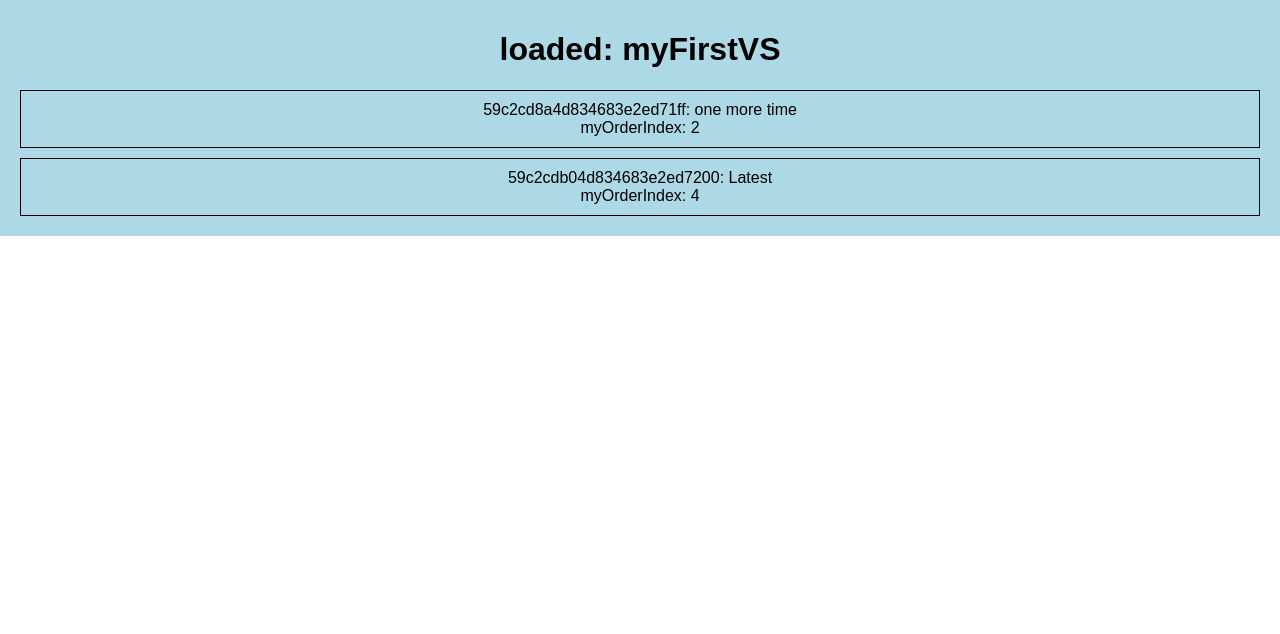
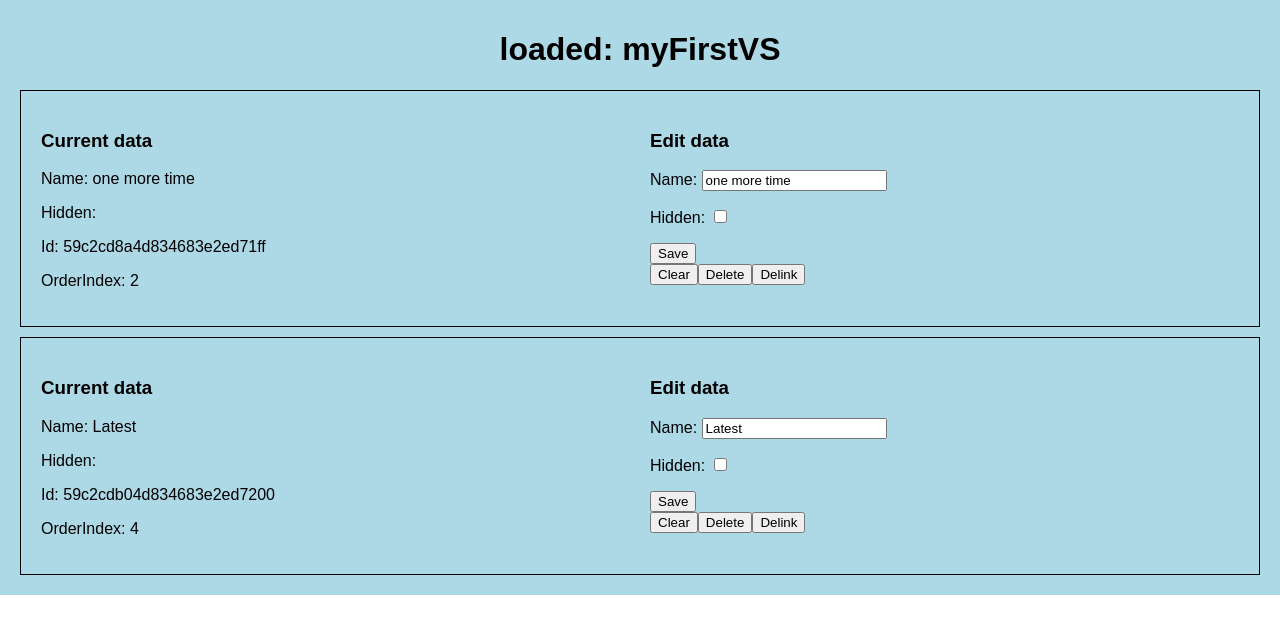
Before and after one commit to SnapsApp/graphie, a React (Create React App) app: page / in a window 1280 px wide. Shown: the top 634 px of the page. Built offline with nearby package versions, Linux system fonts and the light colour scheme.

Commit message:
add a bit of styling to basic vs entity

```diff
--- a/src/components/BasicVSEntity.jsx
+++ b/src/components/BasicVSEntity.jsx
@@ -4,18 +4,50 @@ import vsEntity, { VS_ENTITY_PROPS } from './vs/vsEntity';
 const style = {
   margin: '10px',
   border: '1px solid black',
-  padding: '10px'
+  padding: '10px',
+  display: 'flex',
+}
+const dataBlock = {
+  textAlign: 'left',
+  padding: '10px',
+  width: '50%'
 }
 
 class BasicVSEntity extends Component {
   static propTypes = {
     ...VS_ENTITY_PROPS
   }
+
+  update = e => {
+    e.preventDefault();
+  }
+  clear = () => {}
+  delete = () => {}
+  delink = () => {}
+
   render() {
+    const { entity } = this.props;
+    const { id, name, isHidden } = entity;
     return (
       <div style={ style }>
-        <div>{ this.props.entity.id }: { this.props.entity.name }</div>
-        <div>myOrderIndex: { this.props.edgeToParent.orderIndex }</div>
+        <div style={ dataBlock }>
+          <h3>Current data</h3>
+          <p>Name: { name }</p>
+          <p>Hidden: { isHidden }</p>
+          <p>Id: { id }</p>
+          <p>OrderIndex: { this.props.edgeToParent.orderIndex }</p>
+        </div>
+        <div style={ dataBlock }>
+          <h3>Edit data</h3>
+          <form onSubmit={ this.update }>
+            <p><label>Name: <input type="text" defaultValue={ name } /></label></p>
+            <p><label>Hidden: <input type="checkbox" defaultValue={ isHidden } /></label></p>
+            <button>Save</button>
+          </form>
+          <button onClick={ this.clear }>Clear</button>
+          <button onClick={ this.delete }>Delete</button>
+          <button onClick={ this.delink }>Delink</button>
+        </div>
       </div>
     )
   }
```
Also changed, not shown: src/components/vs/NOTES.js (+11 -1 lines).
